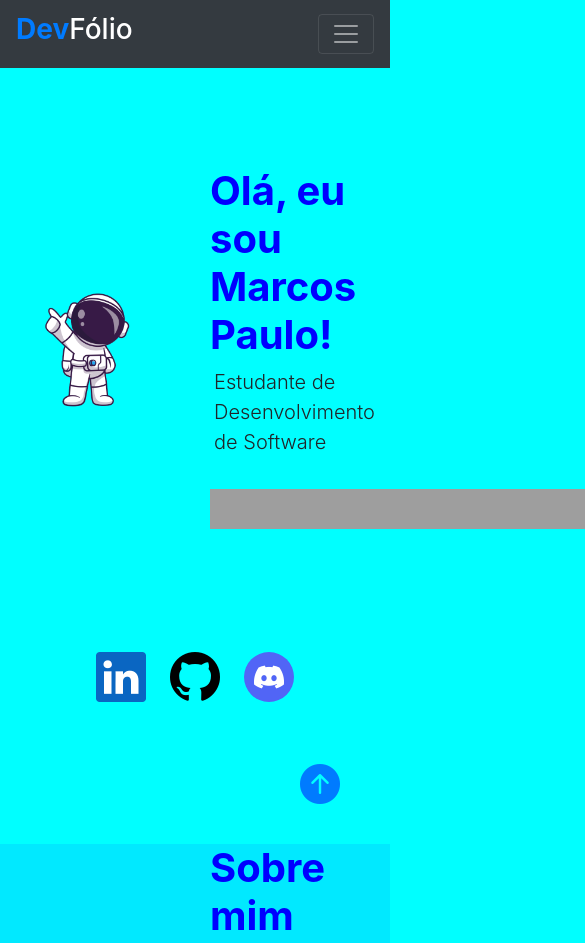
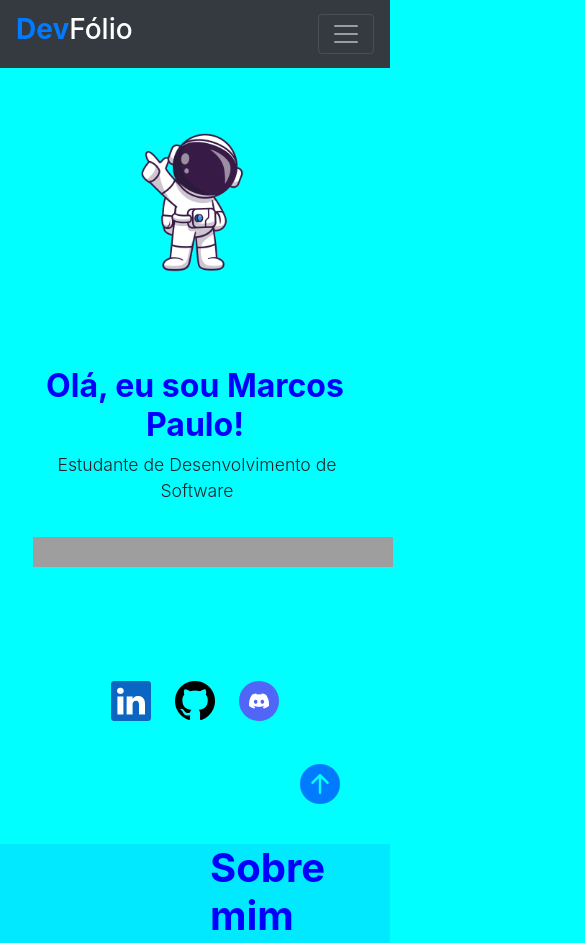
Before and after one commit to MarcosPaulo62/Portfolio, a plain HTML site: page index.html in a window 390 px wide. Shown: the top 943 px of the page, 585 px wide, since content can reach past the window. Drawn offline with nearby package versions, Linux system fonts and the light colour scheme; grey boxes are pictures that could not be loaded.

Commit message:
responsividade da home finalizada

```diff
--- a/css/estilo.css
+++ b/css/estilo.css
@@ -34,6 +34,10 @@ body{
     color: white;
 }
 
+#home{
+    min-height: 630px;
+}
+
 #sobre{
     background-color: #01E9FF;
 }
@@ -60,7 +64,12 @@ body{
 }
 
 .tecnologias{
-    width: 65%;
+    width: 80%;
+}
+
+.icone{
+    height: 40px;
+    width: 45px;
 }
 
 .navbar{
@@ -71,6 +80,10 @@ body{
 
 .tela-inicial img {
     width: 90%;
+}
+
+.txt-home{
+    margin-top: 50px;
 }
 
 #linkedin{
@@ -125,3 +138,63 @@ body{
     bottom: 40px;
     right: 50px;
 }
+
+@media (max-width: 1024px) {
+    #home .titulo{
+        font-size: 0.9em;
+    }
+
+    #home .lead{
+        font-size: 1.2em;
+    }
+
+    .tecnologias{
+        width: 90%;
+    }
+
+    .icone{
+        height: 30px;
+        width: 35px;
+    }
+
+    #linkedin{
+        font-size: 40px;
+    }
+
+    #a-linkedin{
+        height: 35px;
+        width: 40px;
+    }
+
+    #github{
+        font-size: 40px;
+    }
+
+    #discord{
+        font-size: 20px;
+        height: 40px;
+        width: 40px;
+    }
+}
+
+@media (max-width: 768px) {
+    #home .txt-home{
+        margin-top: -50px;
+        text-align: center;
+        align-items: center;
+    }
+
+    .img-home img{
+        width: 50%;
+    }
+}
+
+@media (max-width: 480px) {
+    #home .titulo{
+        font-size: 0.8em;
+    }
+
+    #home .lead{
+        font-size: 1.1em;
+    }
+}
--- a/index.html
+++ b/index.html
@@ -24,8 +24,9 @@
 
   <body>
 
-    <!-- Início Navegação -->
-    <nav class="navbar navbar-expand-md navbar-dark bg-dark mb-5">
+    <!-- Início Cabeçalho -->
+    <header>
+      <nav class="navbar navbar-expand-lg navbar-dark bg-dark mb-5">
         <div class="container">
           <a class="navbar-brand" href="#">
              <h3><b class="text-primary">Dev</b>Fólio</h3>
@@ -55,31 +56,33 @@
 
           </div>
         </div>
-    </nav><!-- /Fim Navegação -->
+      </nav>
+    </header><!-- /Fim Cabeçalho -->
 
-    <!-- Início Container -->
-    <div class="container">
+    <!-- Início Main -->
+    <main>
       <!-- Início Home -->
+      <section class="container">
         <div class="row tela-inicial" id="home">
-        <div class="col-6 col-lg-5 mb-1 mt-5 d-flex flex-column justify-content-center">
+          <div class="col-12 col-md-5 col-lg-5 mb-1 mt-5 d-flex flex-column justify-content-center align-items-center img-home">
             <img src="imagens/inicio.png">
           </div>
 
-        <div class="col-6 col-lg-7 mb-1 mt-5 pb-5 d-flex flex-column justify-content-center">
-          <div class="mt-5">
+          <div class="col-12 col-md-7 col-lg-7 mb-1 pb-5 d-flex flex-column justify-content-center txt-home">
+            <div>
               <h1><span class="titulo font-weight-bold">Olá, eu sou Marcos Paulo!</span></h1>
-            <p class="w-75 lead ml-1">Estudante de Desenvolvimento de Software</p>
+              <p class="lead ml-1">Estudante de Desenvolvimento de Software</p>
             </div>
-          <div class="mt-3 d-flex justify-content-between tecnologias">
-            <img alt="Marcos-HTML" height="40" width="45" src="https://raw.githubusercontent.com/devicons/devicon/master/icons/html5/html5-original.svg">
-            <img alt="Marcos-CSS" height="40" width="45" src="https://raw.githubusercontent.com/devicons/devicon/master/icons/css3/css3-original.svg">
-            <img alt="Marcos-JS" height="40" width="45" src="https://raw.githubusercontent.com/devicons/devicon/master/icons/javascript/javascript-original.svg">
-            <img alt="Marcos-Bootstrap" height="40" width="45" src="https://raw.githubusercontent.com/devicons/devicon/master/icons/bootstrap/bootstrap-plain.svg">
-            <img alt="Marcos-Csharp" height="40" width="45" src="https://raw.githubusercontent.com/devicons/devicon/master/icons/csharp/csharp-original.svg">
-            <img alt="Marcos-Python" height="40" width="45" src="https://raw.githubusercontent.com/devicons/devicon/master/icons/python/python-original.svg">
-            <img alt="Marcos-MySQL" height="40" width="45" src="https://raw.githubusercontent.com/devicons/devicon/master/icons/mysql/mysql-original.svg">
-            <img alt="Marcos-vscode" height="40" width="45" src="https://cdn.jsdelivr.net/gh/devicons/devicon/icons/vscode/vscode-original.svg">
-            <img alt="Marcos-Git" height="40" width="45" src="https://cdn.jsdelivr.net/gh/devicons/devicon/icons/git/git-original.svg">
+            <div class="mt-3 d-flex justify-content-around tecnologias">
+              <img class="icone" alt="Marcos-HTML" src="https://raw.githubusercontent.com/devicons/devicon/master/icons/html5/html5-original.svg">
+              <img class="icone" alt="Marcos-CSS" src="https://raw.githubusercontent.com/devicons/devicon/master/icons/css3/css3-original.svg">
+              <img class="icone" alt="Marcos-JS" src="https://raw.githubusercontent.com/devicons/devicon/master/icons/javascript/javascript-original.svg">
+              <img class="icone" alt="Marcos-Bootstrap" src="https://raw.githubusercontent.com/devicons/devicon/master/icons/bootstrap/bootstrap-plain.svg">
+              <img class="icone" alt="Marcos-Csharp" src="https://raw.githubusercontent.com/devicons/devicon/master/icons/csharp/csharp-original.svg">
+              <img class="icone" alt="Marcos-Python" src="https://raw.githubusercontent.com/devicons/devicon/master/icons/python/python-original.svg">
+              <img class="icone" alt="Marcos-MySQL" src="https://raw.githubusercontent.com/devicons/devicon/master/icons/mysql/mysql-original.svg">
+              <img class="icone" alt="Marcos-vscode" src="https://cdn.jsdelivr.net/gh/devicons/devicon/icons/vscode/vscode-original.svg">
+              <img class="icone" alt="Marcos-Git" src="https://cdn.jsdelivr.net/gh/devicons/devicon/icons/git/git-original.svg">
             </div>
           </div>
 
@@ -94,16 +97,15 @@
               <i class="bi bi-discord"></i>
             </a>
           </div>
-      </div> <!-- /Fim Home -->
-    </div> <!-- /Fim Container -->
 
           <a href="#home" id="botao-home">
             <i class="bi bi-arrow-up-circle-fill"></i>
           </a>
+        </div>
+      </section> <!-- /Fim Home -->
 
       <!-- Início Sobre -->
-    <div class="w-100" id="sobre">
-      <!-- Início Container -->
+      <section class="w-100" id="sobre">
         <div class="container">
           <div class="row">
             <div class="col-6 col-lg-4 mb-5 d-flex flex-column justify-content-center">
@@ -116,12 +118,11 @@
               <a class="btn btn-info bg-info download-cv mt-3 font-weight-bold" href="curriculo/CV-MarcosPaulo.pdf" target="_blank">Download CV</a>
             </div>
           </div>
-      </div> <!-- /Fim Container -->
-    </div><!-- /Fim Sobre -->
+        </div>
+      </section><!-- /Fim Sobre -->
 
       <!-- Início Habilidades -->
-    <div class="w-100" id="habilidades">
-      <!-- Início Container -->
+      <section class="w-100" id="habilidades">
         <div class="container">
           <div class="row">
             <div class="col-6 col-lg-4 d-flex flex-column justify-content-center">
@@ -158,12 +159,11 @@
               </div>
             </div>
           </div>
-      </div> <!-- /Fim Container -->
-    </div><!-- /Fim Habilidades -->
+        </div>
+      </section><!-- /Fim Habilidades -->
 
       <!-- Início Projetos -->
-    <div class="w-100" id="projetos">
-      <!-- Início Container -->
+      <section class="w-100" id="projetos">
         <div class="container">
           <div class="row">
             <div class="col-6 col-lg-4 mb-5 d-flex flex-column justify-content-center">
@@ -174,7 +174,7 @@
               <h1 class="text-center mb-4"><span class="titulo font-weight-bold">Projetos</span></h1>
 
               <!-- Início Carousel -->
-            <div id="carouselControls" class="carousel slide" data-ride="carousel">
+              <div id="carouselControls" class="carousel slide" data-ride=""> <!-- data-ride="carousel"-->
                 <div class="carousel-inner">
                   <div class="carousel-item active">
                     <div class="d-flex flex-column align-items-center">
@@ -350,12 +350,12 @@
                   </div>
 
                 </div>
-              <!-- Controle voltar item carousel -->
+
                 <a class="carousel-control-prev" href="#carouselControls" role="button" data-slide="prev">
                   <span class="carousel-control-prev-icon" aria-hidden="true"></span>
                   <span class="sr-only">Previous</span>
                 </a>
-              <!-- Controle próximo item carousel -->
+
                 <a class="carousel-control-next" href="#carouselControls" role="button" data-slide="next">
                   <span class="carousel-control-next-icon" aria-hidden="true"></span>
                   <span class="sr-only">Next</span>
@@ -363,12 +363,11 @@
               </div><!-- /Fim Carousel -->
             </div>
           </div>
-      </div> <!-- /Fim Container -->
-    </div><!-- /Fim Projetos -->
+        </div>
+      </section><!-- /Fim Projetos -->
 
       <!-- Início Contato -->
-    <div class="w-100" id="contato">
-      <!-- Início Container -->
+      <section class="w-100" id="contato">
         <div class="container">
           <div class="row">
             <div class="col-12 d-flex flex-column justify-content-center mb-5">
@@ -394,8 +393,9 @@
 
             </div>
           </div>
-      </div> <!-- /Fim Container -->
-    </div><!-- /Fim Contato -->
+        </div>
+      </section><!-- /Fim Contato -->
+    </main><!-- /Fim Main -->
 
     <footer class="d-flex flex-column bg-dark pl-2 pt-2">
       <span class="text-white">Créditos:</span>
@@ -408,8 +408,7 @@
       </div>
     </footer>
 
-  </body>
-
     <script src="js/app.js"></script>
 
+  </body>
 </html>
```
Lines whose indentation alone changed are shown as unchanged.
